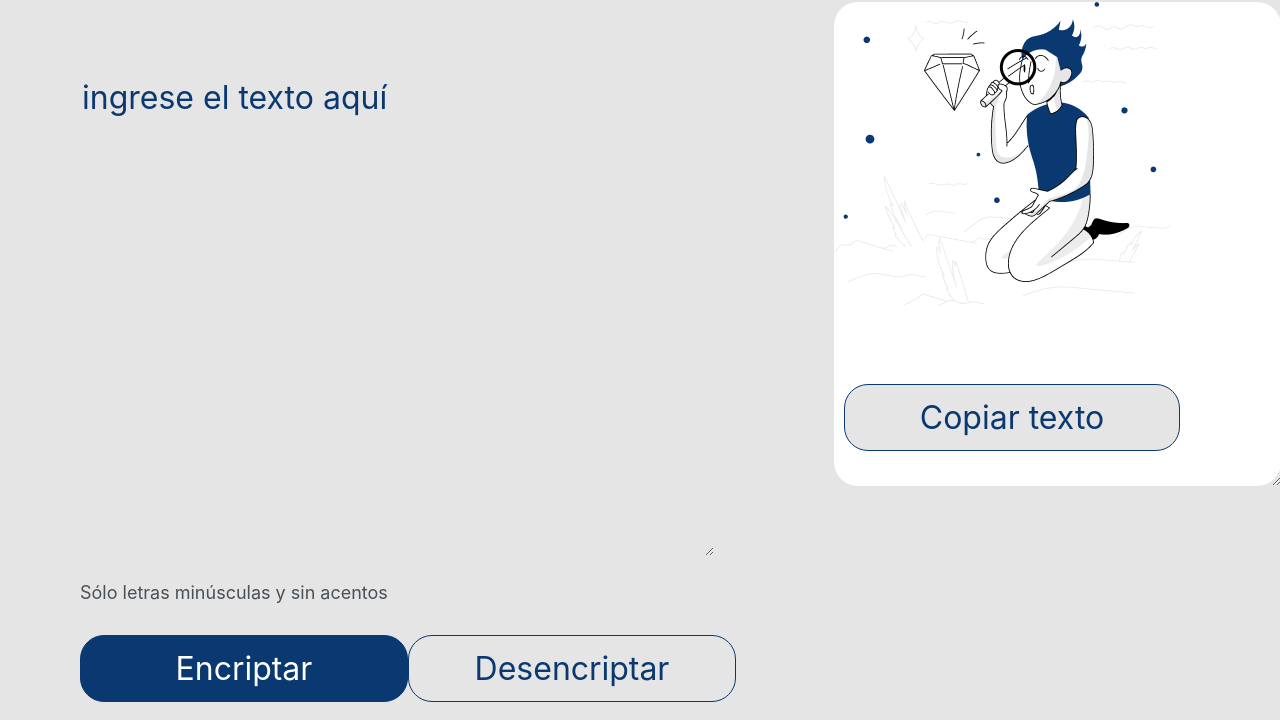
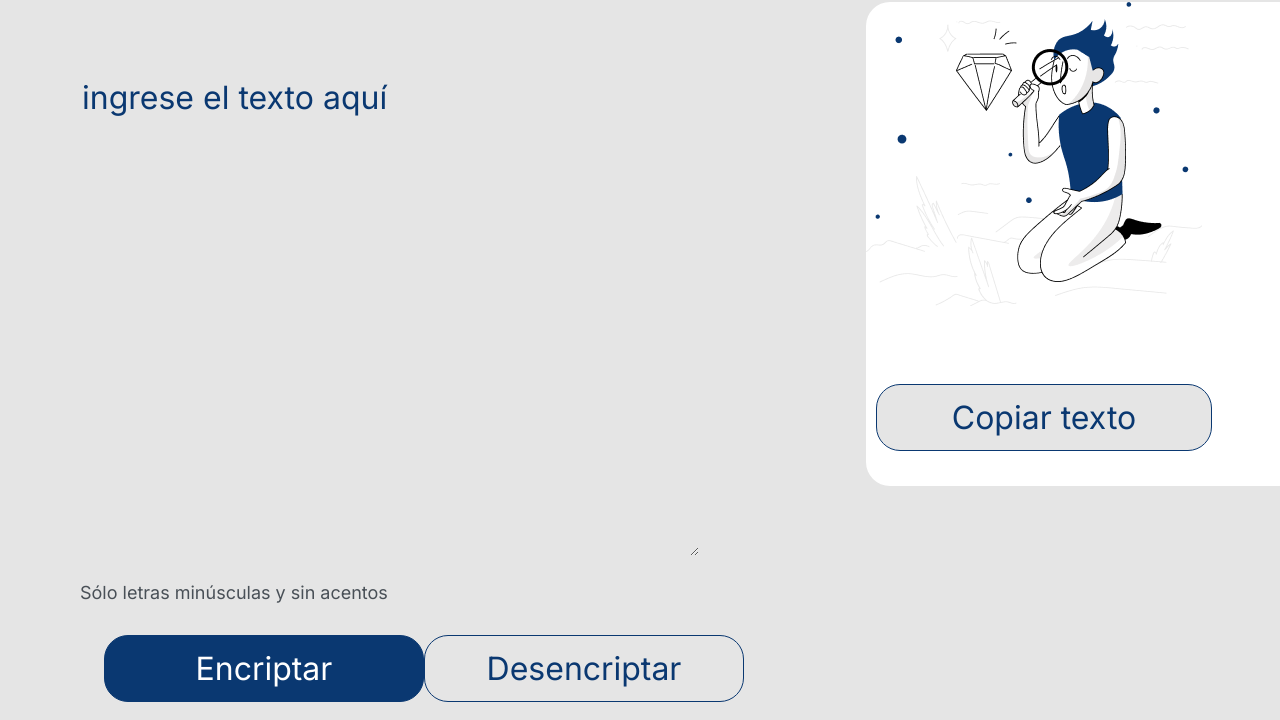
Before and after one commit to CalalpaGus/EncryptorDecryptor, a plain HTML site: page index.html in a window 1280 px wide. Shown: the part 82-802 px from the top of the page. Drawn offline with Linux system fonts and the light colour scheme.

Commit message:
modificacion de css

```diff
--- a/index.html
+++ b/index.html
@@ -8,14 +8,14 @@
         <link rel="stylesheet" href="reset.css">
 		<link rel="preconnect" href="https://fonts.googleapis.com">
 		<link rel="preconnect" href="https://fonts.gstatic.com" crossorigin>
-		<link href="https://fonts.googleapis.com/css2?family=Montserrat:wght@300&display=swap" rel="stylesheet">
+		<link href="https://fonts.googleapis.com/css2?family=Inter&family=Montserrat:wght@300&display=swap" rel="stylesheet">
         <link rel="stylesheet" href="style.css">
 	</head>
 
 	<body>
 	  <header>
 		<div>
-			<h1><img src="img/logo.png" class="logo"></h1>
+			<img src="img/logo.png" class="logo">
 		</div>
 	  </header>
 	  <main>
--- a/style.css
+++ b/style.css
@@ -51,7 +51,8 @@ main{
 
 .botones{
     display: flex;
-    margin-top: 18px;
+    margin: 18px 24px;
+
 }
 
 .encript{
@@ -61,7 +62,8 @@ main{
     color: white;
     cursor: pointer;
     height: 67px;
-    width: 328px;
+    width: 320px;
+
 }
 .dencript{
     background-color: #E5E5E5;
@@ -70,7 +72,8 @@ main{
     color: #0a3871;
     cursor: pointer;
     height: 67px;
-    width: 328px;
+    width: 320px;
+
 }
 
 .copiar{
```
